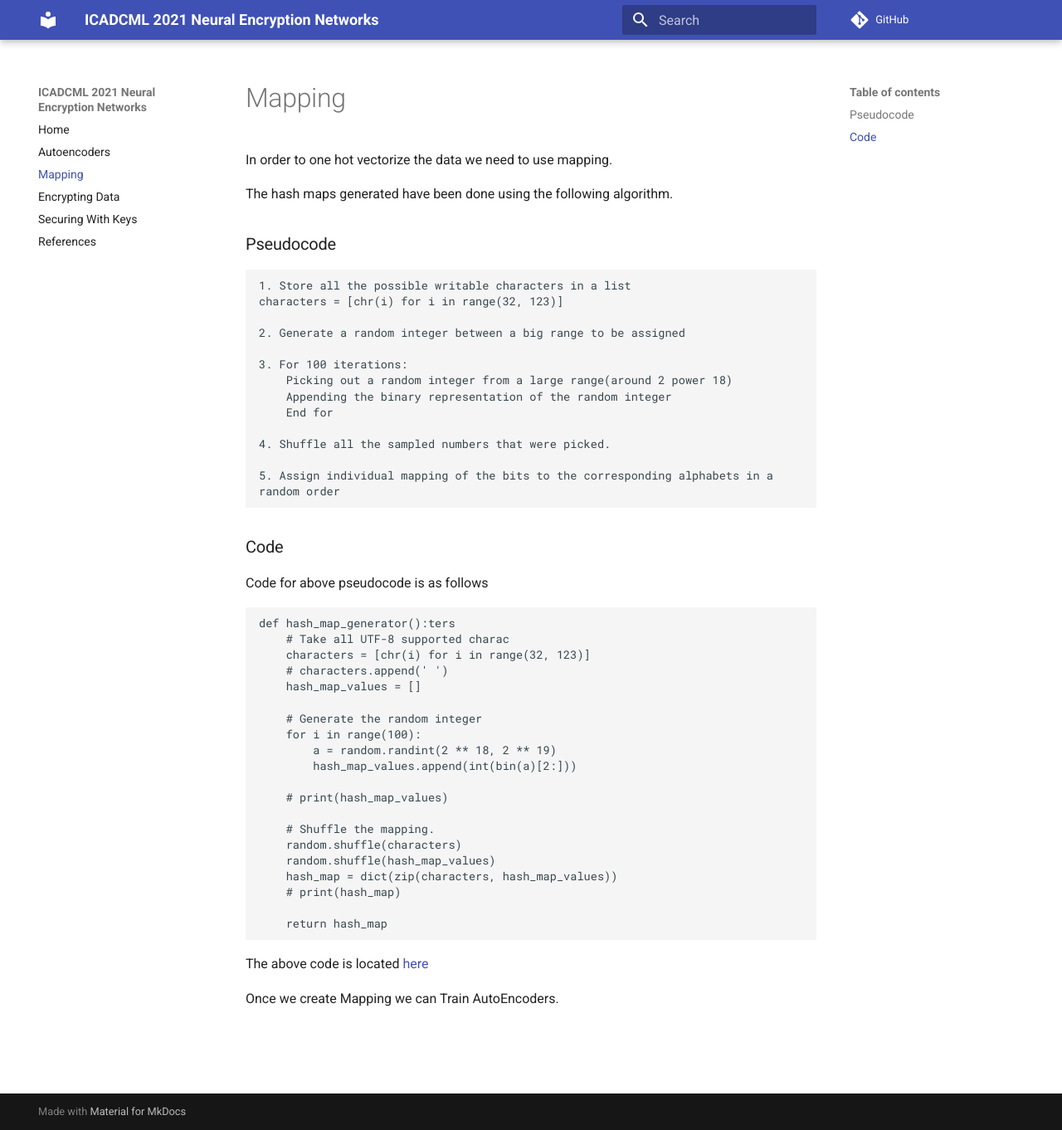
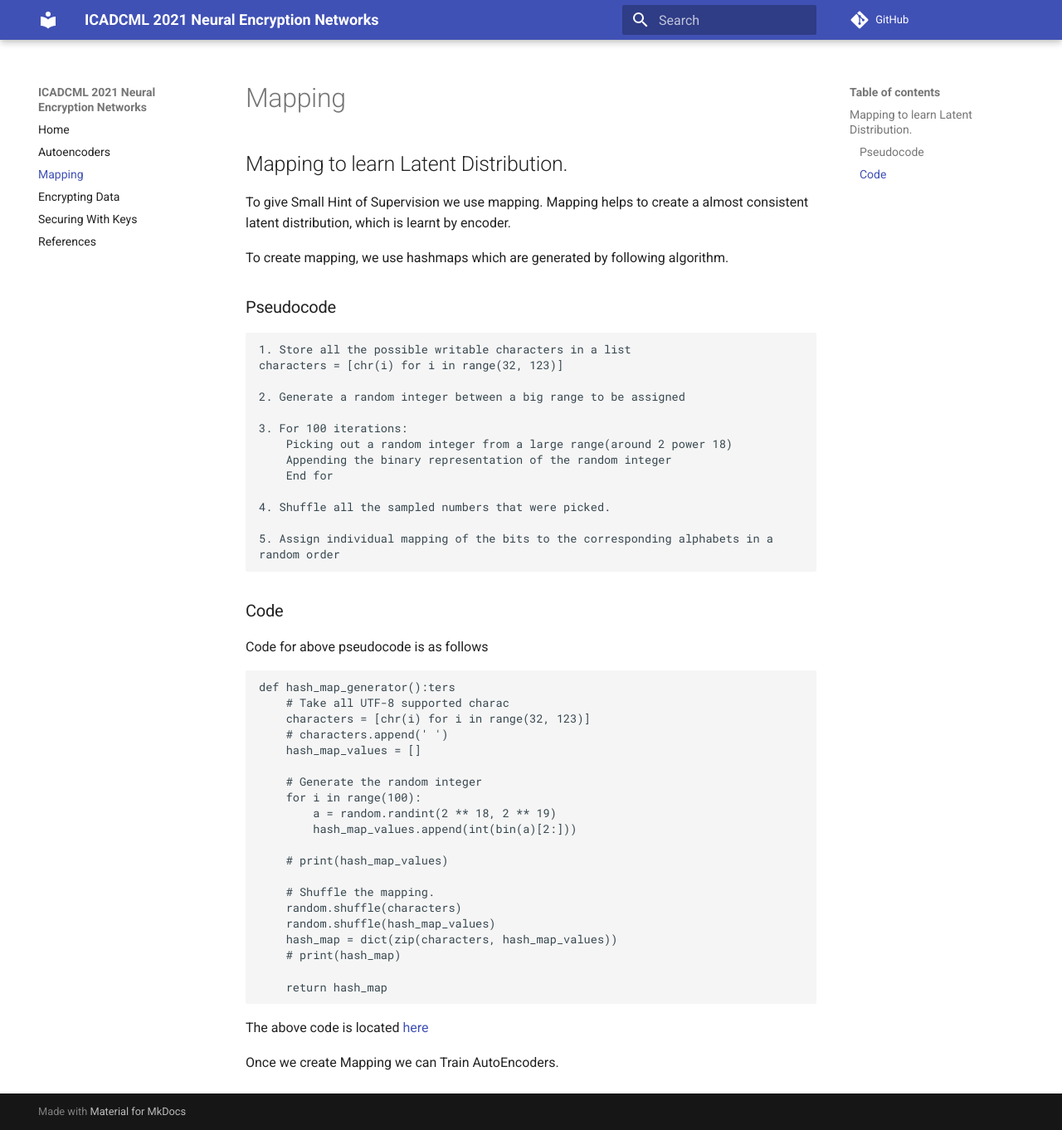
Before and after one commit to oke-aditya/neural_encryption_networks, an MkDocs documentation site: the page built from docs/templates/mapping.md, in a window 1280 px wide and 1362 px high. Shown: the whole window at 83% size. Built offline with MkDocs 1.6.1 and Material for MkDocs 9.7.7, drawn with Linux system fonts in a browser that asks for light colours; comment, search, counter and statistics services are not loaded.

Commit message:
refactor a bit

````diff
--- a/docs/templates/mapping.md
+++ b/docs/templates/mapping.md
@@ -1,6 +1,9 @@
-In order to one hot vectorize the data we need to use mapping.
+## Mapping to learn Latent Distribution.
 
-The hash maps generated have been done using the following algorithm.
+To give Small Hint of Supervision we use mapping.
+Mapping helps to create a almost consistent latent distribution, which is learnt by encoder.
+
+To create mapping, we use hashmaps which are generated by following algorithm.
 
 ### Pseudocode
 
--- a/docs/templates/neural_enc.md
+++ b/docs/templates/neural_enc.md
@@ -38,6 +38,8 @@ def random_paragraph_generator():
 ```
 
 We now have a long paragraph. We simply one hot encode the paragraph.
+
+Here our hashmap is slight hint of supervision to learn latent distribution.
 
 
 ### Enocder As Encrypter
````
Also changed, not shown: docs/templates/keys.md (+1 -1 lines), docs/templates/autoencoders.md (line endings or trailing spaces).
